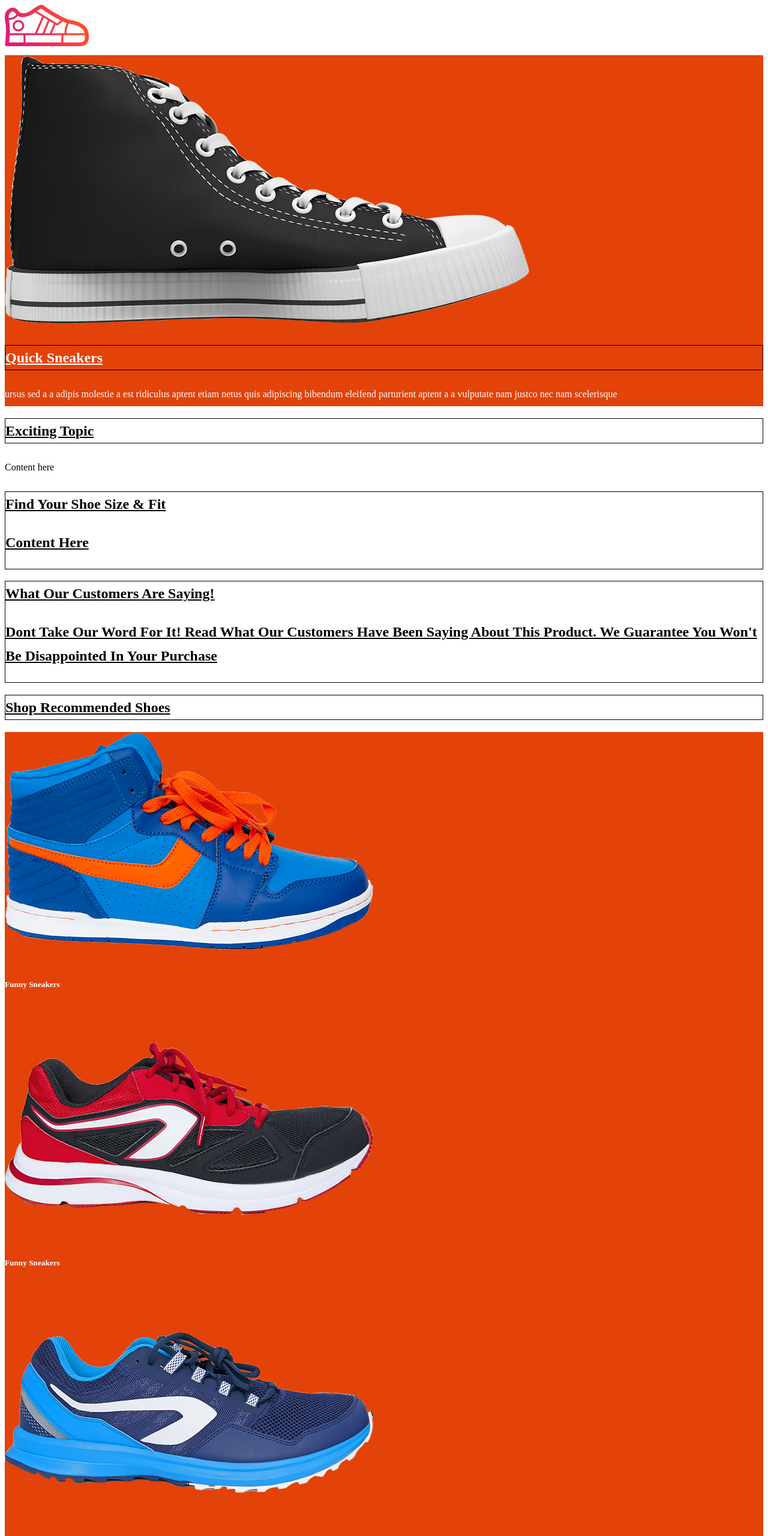
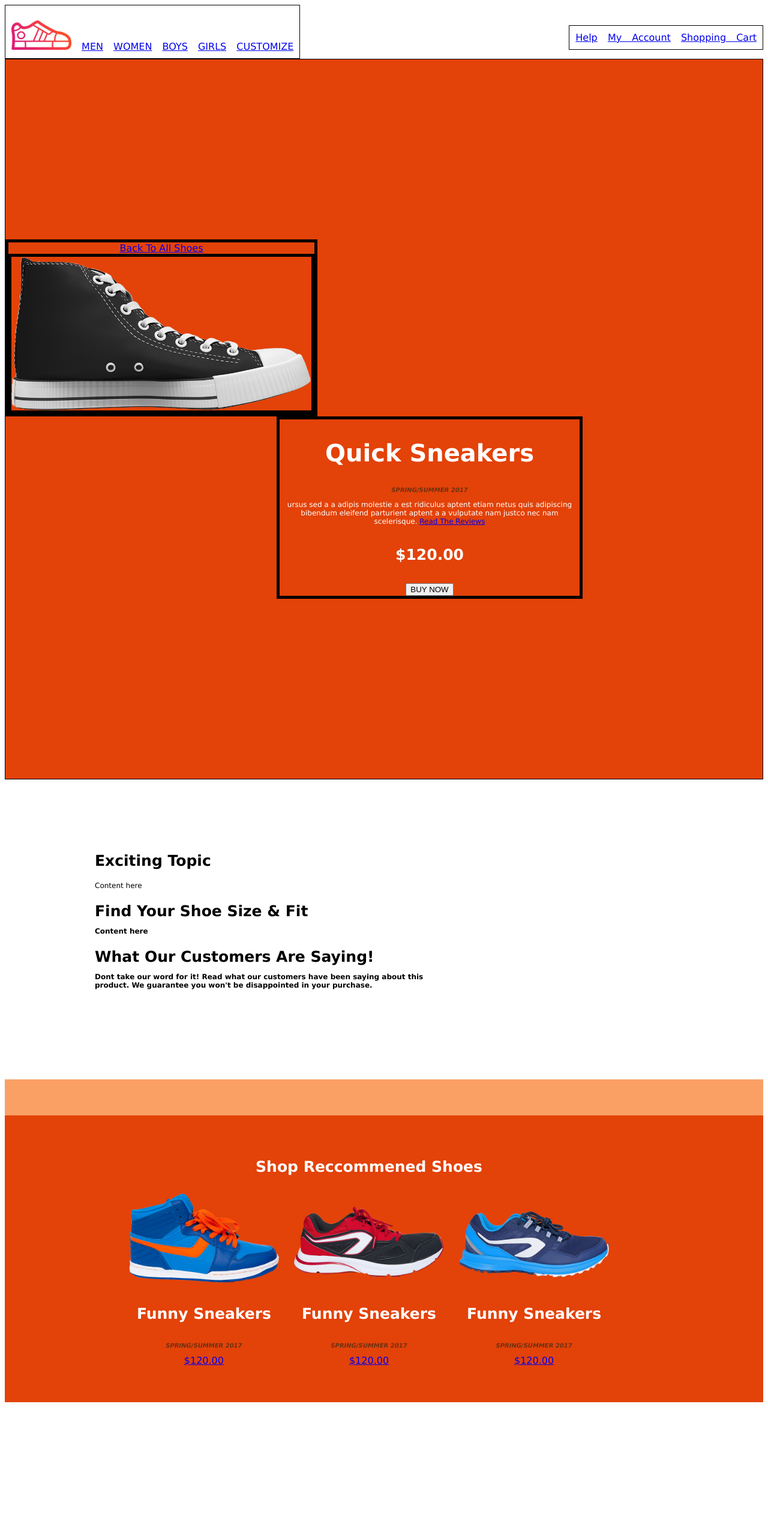
Before and after one commit to ScottH83/Iron-Yard-Foundations-Homework, a plain HTML site: page Scott Foundation Homework/index.html in a window 1280 px wide. Shown: the top 2560 px of the page at 60% size. After the commit the page ends 2345 px from the top, so only its background shows below. Drawn offline with Linux system fonts and the light colour scheme.

Commit message:
Foundation Homework day 3

```diff
--- a/Scott Foundation Homework/index.html
+++ b/Scott Foundation Homework/index.html
@@ -7,14 +7,38 @@
   </head>
   <body>
     <header>
-      <nav>
-        <img src="images/logo.jpg" />
+      <nav class="container">
+        <img src="images/logo.jpg"class="logo-1" alt="pink logo" title="" />
+        <a href="#">MEN</a>
+        <a href="#">WOMEN</a>
+        <a href="#">BOYS</a>
+        <a href="#">GIRLS</a>
+        <a href="#">CUSTOMIZE</a>
+      </nav>
+      <nav class="container profile-nav">
+        <a href="#">Help</a>
+        <a href="#">My Account</a>
+        <a href="#">Shopping Cart</a>
       </nav>
     </header>
     <section class="section-1"/>
-      <img src="images/shoe1.png"/>
-      <h1> Quick Sneakers </h1>
-        <p>ursus sed a a adipis molestie a est ridiculus aptent etiam netus quis adipiscing bibendum eleifend parturient aptent a a vulputate nam justco nec nam scelerisque</p>
+    <div class="shoe">
+    <nav>
+      <a href="#">Back To All Shoes</a>
+    </nav>
+      <img src="images/shoe1.png"class="shoe-1" alt="Converse Sneakers" title="" />
+    </div>
+    <div class="shoe-1">
+      <h2> Quick Sneakers </h2>
+      <h3> SPRING/SUMMER 2017 </h3>
+        <p>ursus sed a a adipis molestie a est ridiculus aptent etiam netus quis adipiscing bibendum eleifend parturient aptent a a vulputate nam justco nec nam scelerisque.
+        <a href="#">Read The Reviews</a></p>
+    <nav>
+      <h4> $120.00 </h4>
+      <button> BUY NOW </button>
+    </nav>
+  </div>
+  <div class="clearfix"></div>
       </section>
     <section class="section-2">
       <h1> Exciting Topic </h1>
@@ -22,16 +46,28 @@
       <h1> Find Your Shoe Size & Fit </h>
         <p> Content here </p>
       <h1> What Our Customers Are Saying! </h>
-        <p> Dont take our word for it! Read what our customers have been saying about this product. We guarantee you won't be disappointed in your purchase</p>
-      <h1> Shop Recommended Shoes </h>
+        <p> Dont take our word for it! Read what our customers have been saying about this product. We guarantee you won't be disappointed in your purchase.</p>
       </section>
     <section class="section-3">
-      <img src="images/shoe2.png"/>
-      <h5> Funny Sneakers </h5>
-      <img src="images/shoe3.png"/>
-      <h5> Funny Sneakers </h5>
-      <img src="images/shoe4.png"/>
-      <h5> Funny Sneakers </h5>
+      <h1> Shop Reccommened Shoes </h1>
+    <div class="inline-sneakers">
+      <img src="images/shoe2.png"class="shoe-2" alt="blue sneakers" title="" />
+      <h4> Funny Sneakers </h4>
+      <h3>  SPRING/SUMMER 2017 </h3>
+      <a href="#">$120.00</a>
+    </div>
+    <div class="inline-sneakers">
+      <img src="images/shoe3.png"class="shoe-3" alt="red sneakers" title=""/>
+      <h4> Funny Sneakers </h4>
+      <h3> SPRING/SUMMER 2017 </h3>
+      <a href="#">$120.00</a>
+    </div>
+    <div class="inline-sneakers">
+      <img src="images/shoe4.png"class="shoe-4" alt="blue sneakers" title=""/>
+      <h4> Funny Sneakers </h4>
+      <h3> SPRING/SUMMER 2017 </h3>
+        <a href="#">$120.00</a>
+    </div>
     </section>
 
 
--- a/Scott Foundation Homework/main.css
+++ b/Scott Foundation Homework/main.css
@@ -1,36 +1,106 @@
 body {
-  font-family: serif;
-  line-height: 40px;
+  font-family: verdana;
+}
+.a:link {
+  color: ;
 }
 .section-1 {
   background-color: #E34208;
   color: white;
+  padding: 300px;
+  padding-left: 0px;
+  border: 1px solid black;
+  text-align: center;
+}
+.shoe {
+  border: 5px solid black;
+  display: inline-block;
+  margin-left: px;
+  float: left;
 }
 .shoe-1 {
+  border: 5px solid black;
+  float: right;
+}
+.clearfix {
+  clear: both;
+}
+.section-2 {
+  width: 600px;
+  text-align: left;
+  padding: 100px;
+  padding-left: 150px;
+  height: 300px
+
+}
+.button {
+  text-align: center;
+}
+.container {
+  display: inline-block;
+  border: 1px solid black;
+  float: both;
+  padding: 10px;
+  word-spacing: 12px;
+}
+.profile-nav {
+  float: right;
+  margin-top: 34px;
+}
+.nav {
+  color: #F69F64;
+}
+.logo-1{
   width: 100px;
+  padding-top: 15px;
+}
+.shoe-1 {
+  width: 500px;
+}
+.shoe-2 {
+  width: 250px;
+}
+.shoe-3 {
+  width: 250px;
+}
+.shoe-4 {
+  width: 250px;
+}
+p {
+  font-size: 12px;
+}
+h4 {
+  text-decoration: ;
+  font-size: 25px;
+}
+h2 {
+  font-size: 40px;
 }
 h1 {
-  text-transform: capitalize;
-  text-decoration: underline;
-  border: 1px solid black;
+  text-transform: none;
+  text-decoration: none;
+  font-size: 25px;
+}
+h3 {
+  font-size: 10px;
+  color: #6B3212;
+  font-style: oblique;
 }
 .section-3 {
   background-color: #E34208;
   color: white;
+  padding: 50px;
+  padding-left: 0px;
+  border-top: 60px solid #FAA065;
+  text-align: center;
 }
-.example-tag {
-  background: lightblue;
-  padding: 25px 10px;
-}
-.section-1 p {
-
-}
-.section-2 p {
-
+.inline-sneakers {
+  display: inline-block;
+  margin: 10px;
 }
 section-1 {
-  height: 400px;
-  width: 500px;
+  height: 500px;
+  width: 800px;
 }
 section-2 {
   height: 500px;
@@ -38,5 +108,5 @@ section-2 {
 }
 section-3 {
   height: 500px;
-  width: 8800px;
+  width: 800px;
 }
--- a/scott.css
+++ b/scott.css
@@ -3,9 +3,9 @@ header{
   width: 600px;
   height: 65px;
   padding: 20px;
-  margin-bottom: auto;
-  border: 10px;
-
+  border-bottom: : 22px;
+  font-family: sans-serif;
+  font
   text-align: center;
 
 
```
Also changed, not shown: Scott Foundation Homework/images/index2.html (added, +13 -0 lines), d3e2.css (added, +18 -0 lines), d3e2.html (added, +19 -0 lines).
